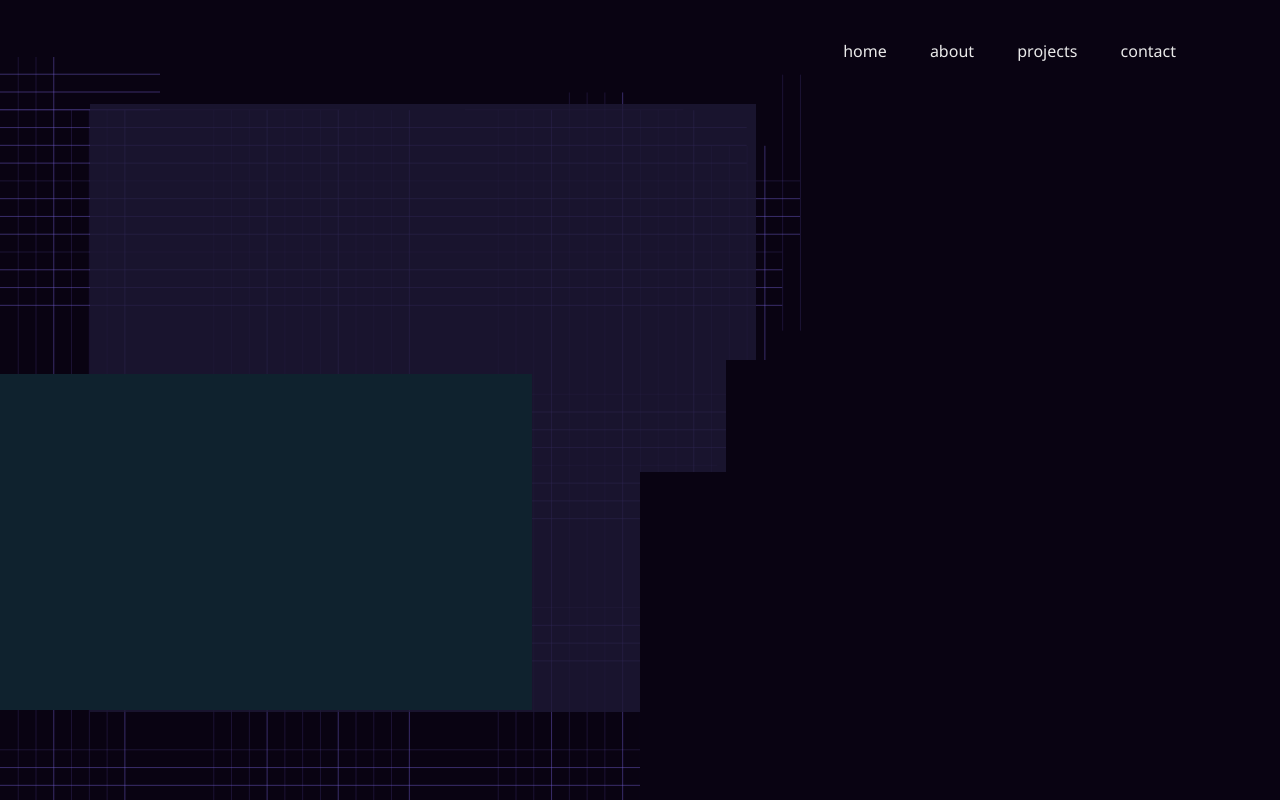
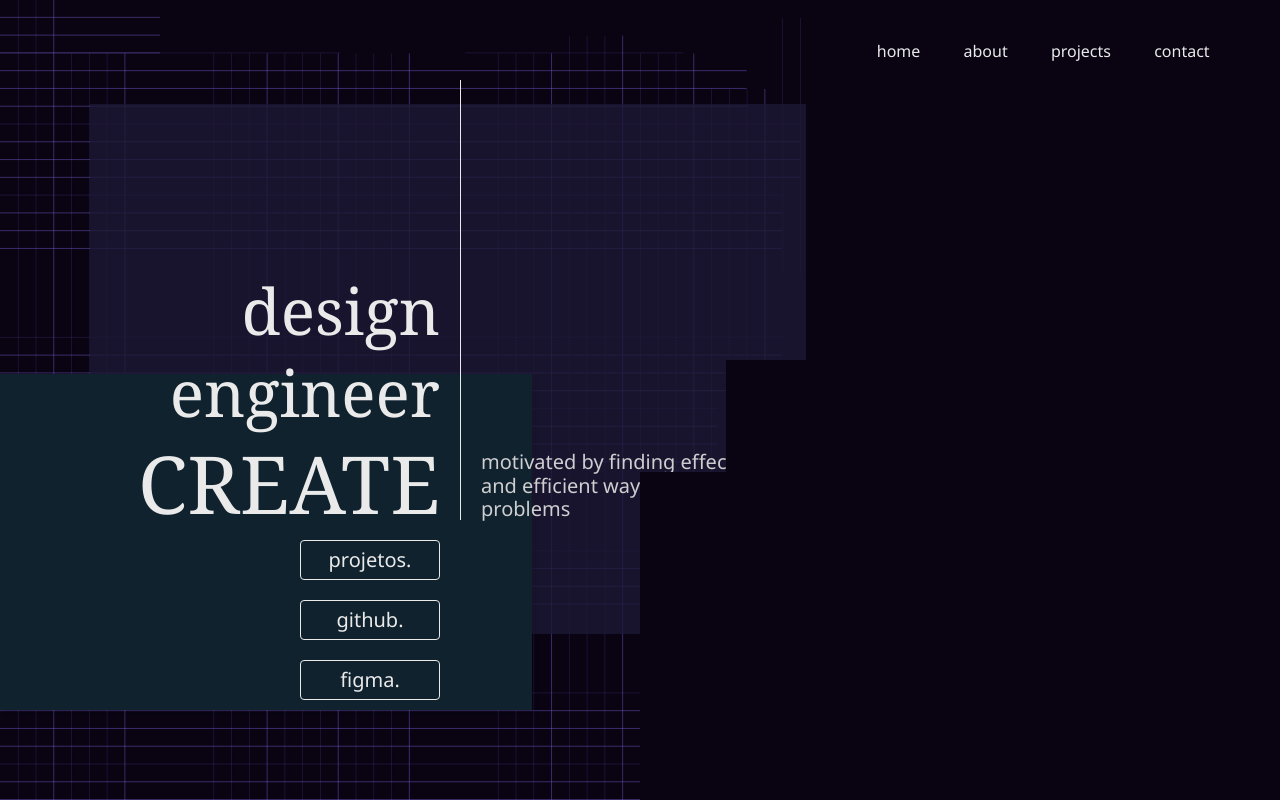
Before and after one commit to andreiafsouza/portfolio-web, a React (Create React App) app: page / in a window 1280 px wide. Built offline with nearby package versions, Linux system fonts and the light colour scheme.

Commit message:
style: main text and buttons

```diff
--- a/src/components/BackgroundLines.js
+++ b/src/components/BackgroundLines.js
@@ -1,12 +1,6 @@
 export const BackgroundLines = () => {
   return (
-    <svg
-      xmlns="http://www.w3.org/2000/svg"
-      width="1440"
-      height="1024"
-      fill="none"
-      viewBox="0 0 1440 1024"
-    >
+    <svg xmlns="http://www.w3.org/2000/svg" fill="none" viewBox="0 0 1440 1024">
       <g stroke="#7662D7" clipPath="url(#clip0_12_44)">
         <path strokeOpacity="0.5" d="M0 19.5L180 19.5"></path>
         <path strokeOpacity="0.5" d="M0 39.5L180 39.5"></path>
--- /dev/null
+++ b/src/components/Button/index.js
@@ -0,0 +1,9 @@
+import * as S from './styles';
+
+export const Button = ({ hasLabel, text }) => {
+  return (
+    <S.Container>
+      <S.Label hasLabel>{text}</S.Label>
+    </S.Container>
+  );
+};
--- /dev/null
+++ b/src/components/Button/styles.js
@@ -0,0 +1,35 @@
+import styled from 'styled-components';
+import { colors } from '../../stylesheets/abstracts/palettes';
+import { typography } from '../../stylesheets/base/typography';
+
+export const Container = styled.div`
+  width: 100%;
+  max-width: 8.75rem;
+  max-height: 2.5rem;
+  display: flex;
+  justify-content: center;
+  border: 1px solid ${colors.neutral[100]};
+  border-radius: 4px;
+  padding: 0.6rem 0.5rem;
+  gap: 0.25rem;
+  transition: all 0.1s ease-in-out;
+
+  @media (hover: hover) and (pointer: fine) {
+    &:hover {
+      transition: all 0.1s ease-in-out;
+      background: ${colors.shadows[400]};
+      /* opacity: 0.8; */
+      cursor: pointer;
+    }
+  }
+`;
+
+export const Label = styled.div`
+  display: ${({ hasLabel }) => (hasLabel ? 'flex' : 'none')};
+  align-items: center;
+  font-family: ${typography.text.main}, sans-serif;
+  font-weight: 400;
+  font-size: ${typography.sizes.lg};
+  line-height: 103.7%;
+  color: ${colors.neutral[100]};
+`;
--- a/src/components/Navbar/styles.js
+++ b/src/components/Navbar/styles.js
@@ -11,16 +11,16 @@ export const Container = styled.div`
 `;
 
 export const NavbarWrapper = styled.div`
+  width: 37%;
   display: flex;
   justify-content: center;
   align-items: flex-end;
-  padding: 2.7rem 6.5rem 0 6.5rem;
+  padding: 2.7rem 15% 0 15%;
   gap: 2.7rem;
 `;
 
 export const NavbarItem = styled.div`
   font-family: ${typography.text.main}, sans-serif;
-  font-style: normal;
   font-weight: 400;
   font-size: ${typography.sizes.md};
   line-height: 103.7%;
--- a/src/pages/home/index.js
+++ b/src/pages/home/index.js
@@ -1,22 +1,45 @@
 import * as S from './styles';
 import { BackgroundLines } from '../../components/BackgroundLines';
 import { Navbar } from '../../components/Navbar';
+import { Button } from '../../components/Button';
 
 export const Home = () => {
   return (
     <S.Container>
       <Navbar />
       <S.BackgroundWrapper>
-        <S.MainTextBackground />
-        <S.ButtonBackground />
+        <S.MainPageWrapper>
+          <S.MainWrapper>
+            <S.LeftMainContentWrapper>
+              <S.MainTextMedium>design</S.MainTextMedium>
+              <S.MainTextMedium>engineer</S.MainTextMedium>
+              <S.MainTextLarge>CREATE</S.MainTextLarge>
+              <S.ButtonWrapper>
+                <Button hasLabel text={'projetos.'} />
+                <Button hasLabel text={'github.'} />
+                <Button hasLabel text={'figma.'} />
+              </S.ButtonWrapper>
+            </S.LeftMainContentWrapper>
+            <S.RightMainContentWrapper>
+              <S.MainParagraphWrapper>
+                <S.MainParagraph>
+                  motivated by finding effective and efficient ways to solve
+                  problems
+                </S.MainParagraph>
+              </S.MainParagraphWrapper>
+            </S.RightMainContentWrapper>
+          </S.MainWrapper>
           <S.ProfileWrapper>
             <S.ProfileBackgroundItemSmall />
             <S.ProfileBackgroundItemMedium />
             <S.ProfileBackgroundItemBig />
           </S.ProfileWrapper>
+          <S.ButtonBackground />
+          <S.MainTextBackground />
           <S.BackgroundLinesWrapper>
             <BackgroundLines />
           </S.BackgroundLinesWrapper>
+        </S.MainPageWrapper>
       </S.BackgroundWrapper>
     </S.Container>
   );
--- a/src/pages/home/styles.js
+++ b/src/pages/home/styles.js
@@ -1,15 +1,21 @@
 import styled from 'styled-components';
 import { colors } from '../../stylesheets/abstracts/palettes';
+import { typography } from '../../stylesheets/base/typography';
 
 export const Container = styled.div`
   position: relative;
   width: 100%;
+  height: 100%;
 `;
 
 export const BackgroundWrapper = styled.div`
   width: 100%;
+  height: 100%;
+`;
+
+export const MainPageWrapper = styled.div`
+  width: 100%;
   height: 100vh;
-  background-color: ${colors.primary[900]};
   position: relative;
   z-index: 1;
 `;
@@ -20,13 +26,14 @@ export const BackgroundLinesWrapper = styled.div`
   position: absolute;
   z-index: 2;
   overflow: hidden;
+  background-color: ${colors.primary[900]};
 `;
 
 export const ProfileWrapper = styled.div`
   display: flex;
   align-items: flex-end;
   width: 50%;
-  max-width: 45rem;
+  /* max-width: 45rem; */
   height: 100vh;
   position: absolute;
   z-index: 5;
@@ -42,6 +49,7 @@ export const ProfileBackgroundItemBig = styled.div`
 export const ProfileBackgroundItemMedium = styled.div`
   width: 12.5%;
   height: 55%;
+  max-height: 35.25rem;
   background-color: ${colors.primary[900]};
 `;
 
@@ -53,8 +61,9 @@ export const ProfileBackgroundItemSmall = styled.div`
 
 export const MainTextBackground = styled.div`
   background-color: ${colors.shadows[800]};
-  width: 52%;
-  height: 76%;
+  width: 100%;
+  max-width: 49.2rem;
+  height: calc(100vh - 270px);
   position: absolute;
   z-index: 3;
   top: 104px;
@@ -64,8 +73,81 @@ export const MainTextBackground = styled.div`
 export const ButtonBackground = styled.div`
   background-color: ${colors.secondary[800]};
   width: 41.6%;
+  max-width: 600px;
   height: 21rem;
   position: absolute;
   z-index: 4;
   bottom: 90px;
+  box-shadow: 4px 4px 4px ${colors.shadows[100]};
 `;
+
+export const MainWrapper = styled.div`
+  display: flex;
+  width: 100%;
+  max-width: 786px;
+  position: absolute;
+  z-index: 5;
+`;
+
+export const LeftMainContentWrapper = styled.div`
+  width: 440px;
+  height: 100vh;
+  display: flex;
+  flex-direction: column;
+  align-items: flex-end;
+  padding-top: 278px;
+  gap: 1rem;
+`;
+
+export const MainTextMedium = styled.div`
+  font-family: ${typography.text.display}, sans-serif;
+  color: ${colors.neutral[100]};
+  font-weight: 400;
+  font-size: ${typography.sizes.xxl};
+  line-height: 103.7%;
+  text-align: right;
+`;
+
+export const MainTextLarge = styled.div`
+  font-family: ${typography.text.display}, sans-serif;
+  color: ${colors.neutral[100]};
+  font-weight: 400;
+  font-size: ${typography.sizes.xxxl};
+  line-height: 103.7%;
+  text-align: right;
+`;
+
+export const RightMainContentWrapper = styled.div`
+  display: flex;
+  width: 346px;
+  height: 100vh;
+  flex-direction: column;
+  padding-top: 80px;
+  padding-left: 20px;
+`;
+
+export const MainParagraphWrapper = styled.div`
+  display: flex;
+  align-items: flex-end;
+  padding-left: 20px;
+  width: 100%;
+  height: 440px;
+  border-left: 1px solid ${colors.neutral[100]};
+`;
+
+export const MainParagraph = styled.div`
+  font-family: ${typography.text.main}, sans-serif;
+  font-weight: 400;
+  font-size: ${typography.sizes.lg};
+  line-height: 116.7%;
+  color: ${colors.neutral[200]};
+`;
+
+export const ButtonWrapper = styled.div`
+  display: flex;
+  flex-direction: column;
+  align-items: flex-end;
+  width: 100%;
+  padding-top: calc(100vh - 880px);
+  gap: 1.25rem;
+`;
--- a/src/stylesheets/base/typography.js
+++ b/src/stylesheets/base/typography.js
@@ -4,11 +4,12 @@ export const typography = {
     display: 'Noto Serif'
   },
   sizes: {
-    xs: '.6rem',
-    sm: '.8rem',
+    xs: '0.625rem',
+    sm: '.75rem',
     md: '1rem',
-    lg: '1.4rem',
+    lg: '1.25rem',
     xl: '2rem',
-    xxl: '3rem'
+    xxl: '4rem',
+    xxxl: '5rem'
   }
 };
```
Lines whose indentation alone changed are shown as unchanged.
